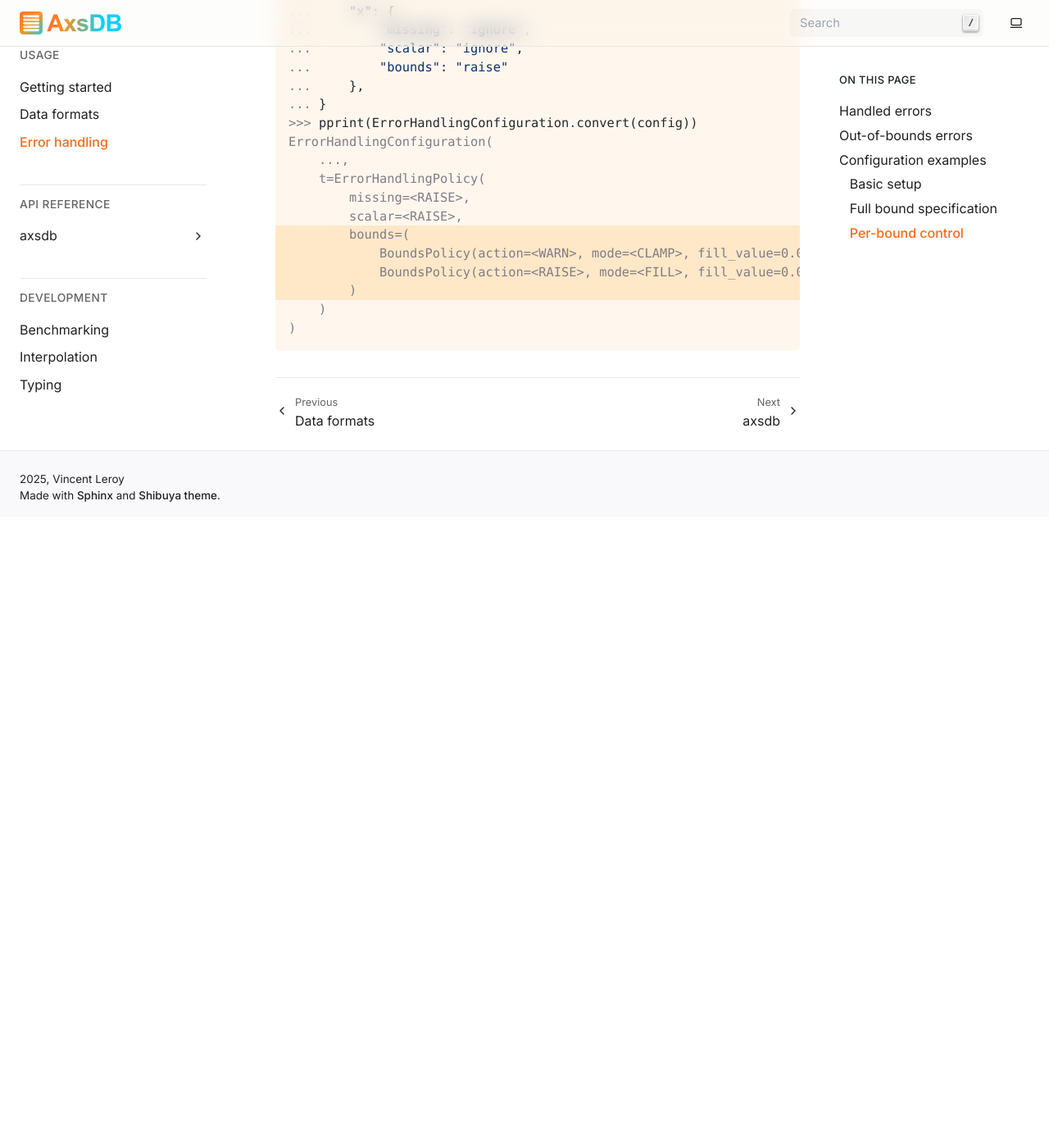
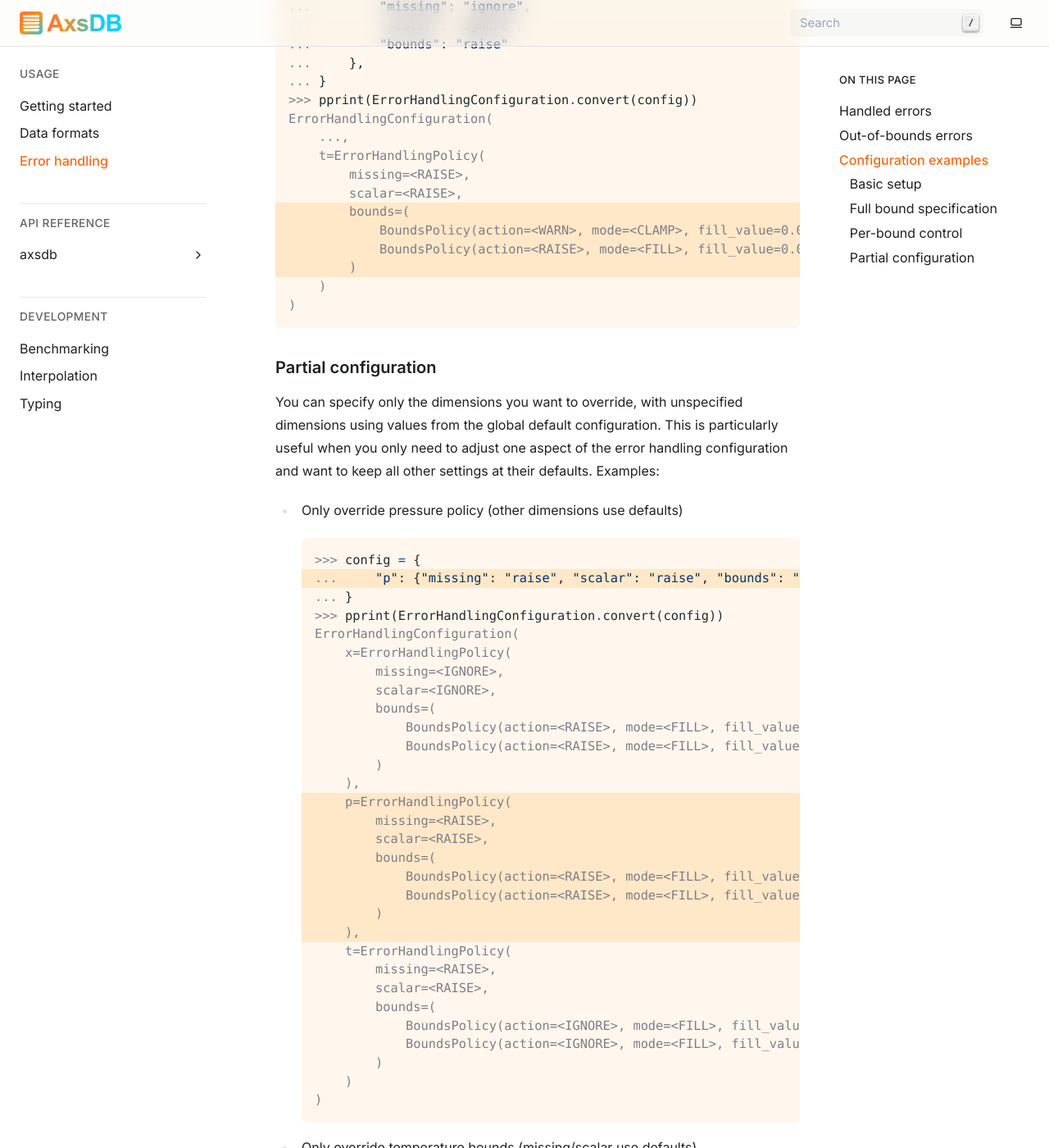
Before and after one commit to eradiate/axsdb, a Sphinx documentation site: the page built from docs/error_handling.rst, in a window 1280 px wide and 1400 px high, scrolled down 5185 px. Shown: the whole window at 82% size. Built offline with Sphinx 7.4.7, drawn with Linux system fonts in a browser that asks for light colours; before the commit the page ends 5815 px from its top, so only the background shows below that; some of the changed text lies outside the part shown.

Commit message:
Implement per-dimension configuration defaults with partial override

```diff
--- a/docs/error_handling.rst
+++ b/docs/error_handling.rst
@@ -240,3 +238,97 @@ This also works with dictionaries:
             )
         )
     )
+
+Partial configuration
+^^^^^^^^^^^^^^^^^^^^^
+
+You can specify only the dimensions you want to override, with unspecified
+dimensions using values from the global default configuration.
+This is particularly useful when you only need to adjust one aspect of the
+error handling configuration and want to keep all other settings at their
+defaults. Examples:
+
+* Only override pressure policy (other dimensions use defaults)
+
+  .. code-block:: pycon
+      :emphasize-lines: 2,14-21
+
+      >>> config = {
+      ...     "p": {"missing": "raise", "scalar": "raise", "bounds": "raise"}
+      ... }
+      >>> pprint(ErrorHandlingConfiguration.convert(config))
+      ErrorHandlingConfiguration(
+          x=ErrorHandlingPolicy(
+              missing=<IGNORE>,
+              scalar=<IGNORE>,
+              bounds=(
+                  BoundsPolicy(action=<RAISE>, mode=<FILL>, fill_value=0.0),
+                  BoundsPolicy(action=<RAISE>, mode=<FILL>, fill_value=0.0)
+              )
+          ),
+          p=ErrorHandlingPolicy(
+              missing=<RAISE>,
+              scalar=<RAISE>,
+              bounds=(
+                  BoundsPolicy(action=<RAISE>, mode=<FILL>, fill_value=0.0),
+                  BoundsPolicy(action=<RAISE>, mode=<FILL>, fill_value=0.0)
+              )
+          ),
+          t=ErrorHandlingPolicy(
+              missing=<RAISE>,
+              scalar=<RAISE>,
+              bounds=(
+                  BoundsPolicy(action=<IGNORE>, mode=<FILL>, fill_value=0.0),
+                  BoundsPolicy(action=<IGNORE>, mode=<FILL>, fill_value=0.0)
+              )
+          )
+      )
+
+* Only override temperature bounds (missing/scalar use defaults)
+
+  .. code-block:: pycon
+      :emphasize-lines: 1,5-12
+
+      >>> config = {"t": {"bounds": "raise"}}
+      >>> pprint(ErrorHandlingConfiguration.convert(config))
+      ErrorHandlingConfiguration(
+          ...,
+          t=ErrorHandlingPolicy(
+              missing=<RAISE>,
+              scalar=<RAISE>,
+              bounds=(
+                  BoundsPolicy(action=<RAISE>, mode=<FILL>, fill_value=0.0),
+                  BoundsPolicy(action=<RAISE>, mode=<FILL>, fill_value=0.0)
+              )
+          )
+      )
+
+* Override multiple dimensions
+
+  .. code-block:: pycon
+      :emphasize-lines: 2-3,9-14,19-22
+
+      >>> config = {
+      ...     "p": {"missing": "raise", "scalar": "raise", "bounds": "raise"},
+      ...     "t": {"bounds": "warn"}
+      ... }
+      >>> pprint(ErrorHandlingConfiguration.convert(config))
+      ErrorHandlingConfiguration(
+          ...,
+          p=ErrorHandlingPolicy(
+              missing=<RAISE>,
+              scalar=<RAISE>,
+              bounds=(
+                  BoundsPolicy(action=<RAISE>, mode=<FILL>, fill_value=0.0),
+                  BoundsPolicy(action=<RAISE>, mode=<FILL>, fill_value=0.0)
+              )
+          ),
+          t=ErrorHandlingPolicy(
+              missing=<RAISE>,
+              scalar=<RAISE>,
+              bounds=(
+                  BoundsPolicy(action=<WARN>, mode=<FILL>, fill_value=0.0),
+                  BoundsPolicy(action=<WARN>, mode=<FILL>, fill_value=0.0)
+              )
+          )
+      )
```
Also changed, not shown: other parts of docs/error_handling.rst (+1 -3 lines), 2 other files.
